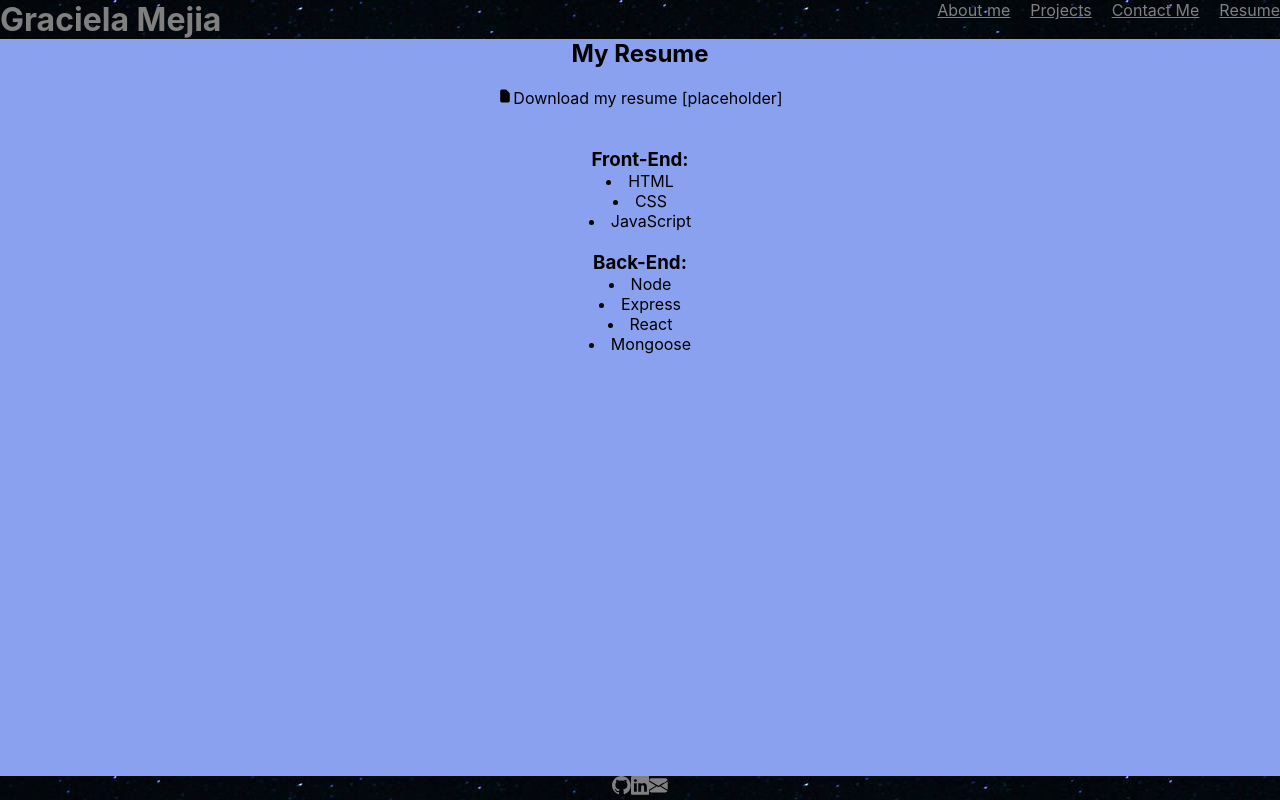
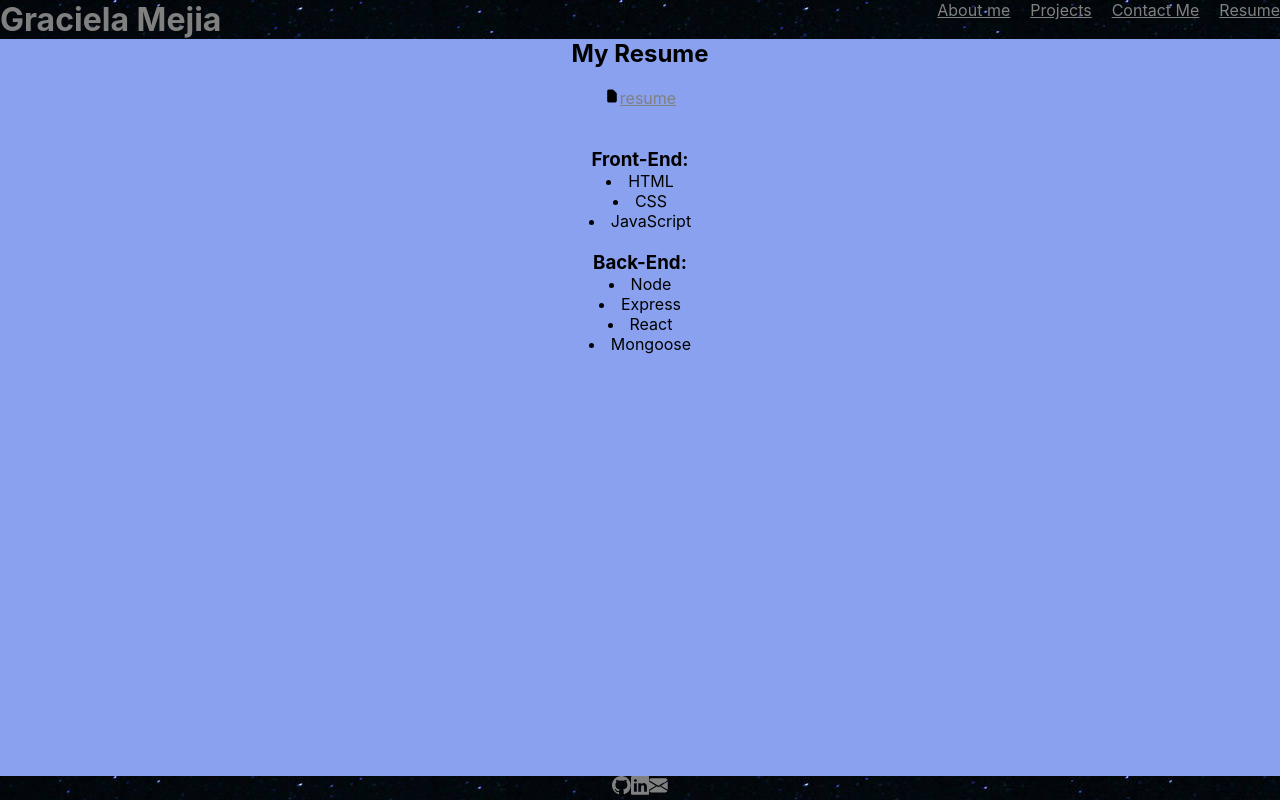
Before and after one commit to gmejia87/react-portfolio, a React (Create React App) app: page /resume in a window 1280 px wide. Built offline with nearby package versions, Linux system fonts and the light colour scheme.

Commit message:
update resume/add asset

```diff
--- a/package.json
+++ b/package.json
@@ -7,6 +7,7 @@
     "@testing-library/jest-dom": "^5.16.5",
     "@testing-library/react": "^13.4.0",
     "@testing-library/user-event": "^13.5.0",
+    "file-saver": "^2.0.5",
     "react": "^18.2.0",
     "react-dom": "^18.2.0",
     "react-icons": "^4.6.0",
--- a/src/components/Resume/index.js
+++ b/src/components/Resume/index.js
@@ -1,6 +1,7 @@
 import React from "react";
 import "./resume.css";
 import { HiDocument } from "react-icons/hi";
+import { Link } from "react-router-dom";
 
 function Resume() {
   return (
@@ -9,7 +10,9 @@ function Resume() {
       <br />
       <p>
         <HiDocument />
-        Download my resume [placeholder]
+        <Link to="./assets/Graciela-Mejia-Resume.pdf" target="_blank" download>
+          resume
+        </Link>
       </p>
       <br />
 
```
Also changed, not shown: 2 other files (tests, documents, lock files or other folders).
